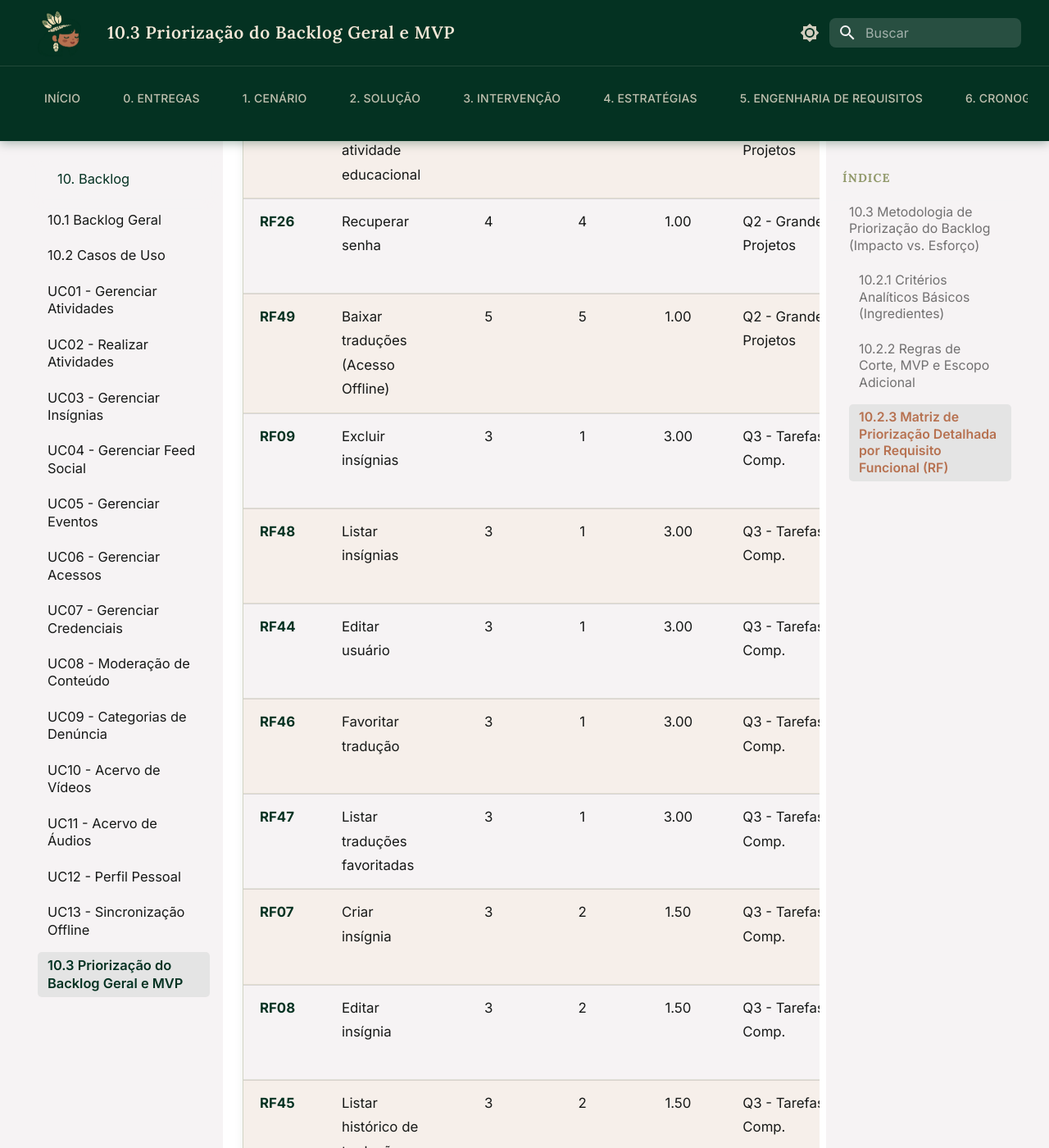
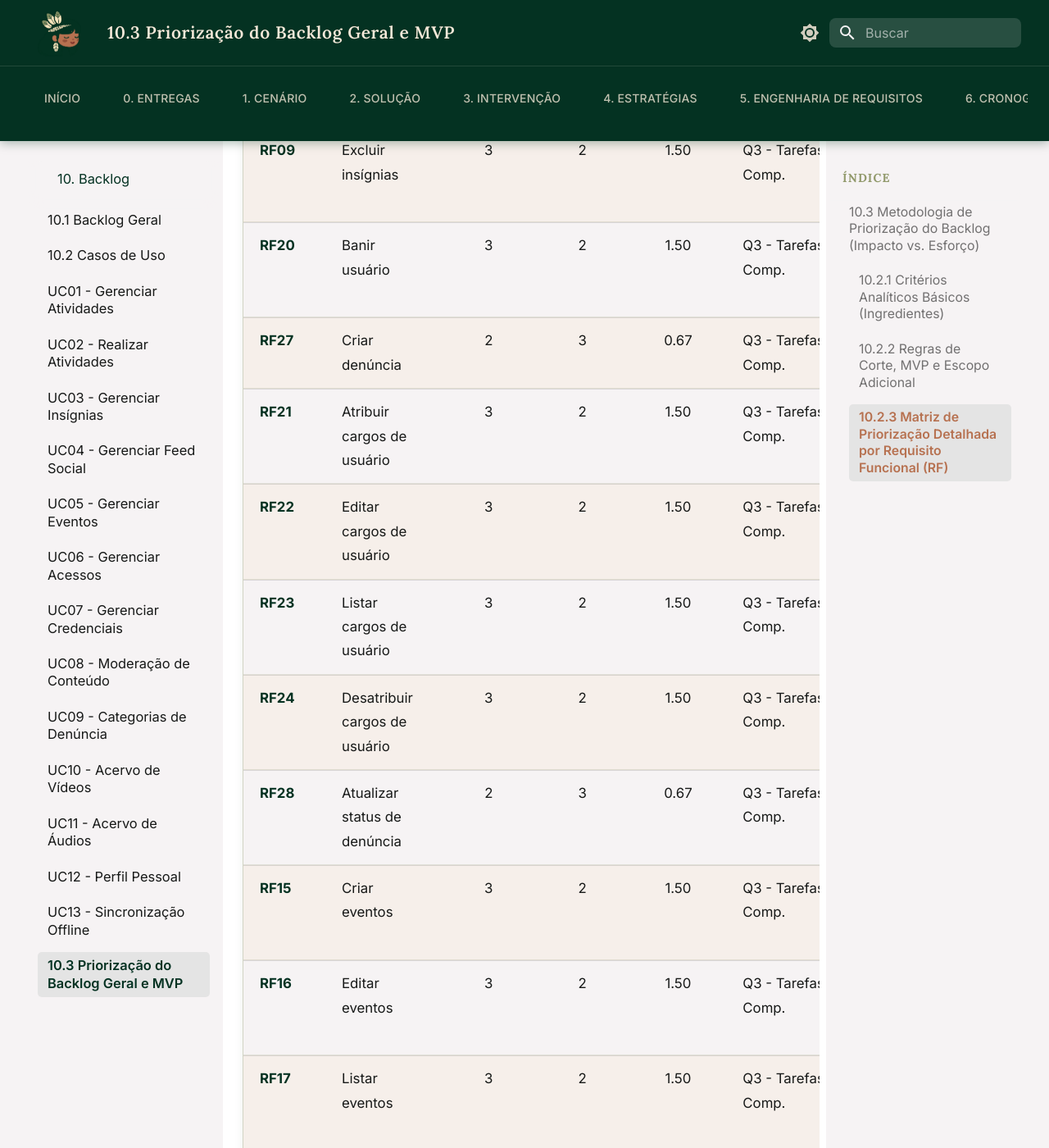
Before and after one commit to mdsreq-fga-unb/REQ-2026.1-T02-Nativo, an MkDocs documentation site: the page built from docs/10-backlog/mvp.md, in a window 1280 px wide and 1400 px high, scrolled down 5631 px. Shown: the whole window at 82% size. Built offline with MkDocs 1.6.1 and Material for MkDocs 9.7.7, drawn with Linux system fonts in a browser that asks for light colours; some of the changed text lies outside the part shown.

Commit message:
fix: tabela de priorização

```diff
--- a/docs/10-backlog/mvp.md
+++ b/docs/10-backlog/mvp.md
@@ -54,52 +54,52 @@
 
 | ID | Requisito Funcional (RF) | Impacto | Esforço | Valor (Imp/Esf) | Quadrante Resultante | Compõe a Entrega? |
 | :--- | :--- | :---: | :---: | :---: | :--- | :--- |
+| **RF34** | Cadastrar vídeo | 5 | 2 | 2.50 | Q1 - Ganhos Rápidos | **SIM (MVP - Iteração 6)** |
 | **RF35** | Exibir vídeo | 5 | 1 | 5.00 | Q1 - Ganhos Rápidos | **SIM (MVP - Iteração 6)** |
+| **RF36** | Excluir vídeo | 4 | 1 | 4.00 | Q1 - Ganhos Rápidos | **SIM (MVP - Iteração 6)** |
+| **RF37** | Associar vídeo | 5 | 2 | 2.50 | Q1 - Ganhos Rápidos | **SIM (MVP - Iteração 7)** |
+| **RF38** | Desassociar vídeo | 4 | 1 | 4.00 | Q1 - Ganhos Rápidos | **SIM (MVP - Iteração 7)** |
+| **RF39** | Cadastrar áudio | 5 | 2 | 2.50 | Q1 - Ganhos Rápidos | **SIM (MVP - Iteração 6)** |
 | **RF40** | Reproduzir áudio | 5 | 1 | 5.00 | Q1 - Ganhos Rápidos | **SIM (MVP - Iteração 6)** |
-| **RF36** | Excluir vídeo | 4 | 1 | 4.00 | Q1 - Ganhos Rápidos | **SIM (MVP - Iteração 6)** |
-| **RF38** | Desassociar vídeo | 4 | 1 | 4.00 | Q1 - Ganhos Rápidos | **SIM (MVP - Iteração 7)** |
 | **RF41** | Excluir áudio | 4 | 1 | 4.00 | Q1 - Ganhos Rápidos | **SIM (MVP - Iteração 6)** |
+| **RF42** | Associar áudio | 5 | 2 | 2.50 | Q1 - Ganhos Rápidos | **SIM (MVP - Iteração 7)** |
 | **RF43** | Desassociar áudio | 4 | 1 | 4.00 | Q1 - Ganhos Rápidos | **SIM (MVP - Iteração 7)** |
-| **RF22** | Editar cargos de usuário | 4 | 1 | 4.00 | Q1 - Ganhos Rápidos | **SIM (MVP - Iteração 9)** |
-| **RF23** | Listar cargos de usuário | 4 | 1 | 4.00 | Q1 - Ganhos Rápidos | **SIM (MVP - Iteração 9)** |
-| **RF24** | Excluir cargos de usuário | 4 | 1 | 4.00 | Q1 - Ganhos Rápidos | **SIM (MVP - Iteração 9)** |
-| **RF34** | Cadastrar vídeo | 5 | 2 | 2.50 | Q1 - Ganhos Rápidos | **SIM (MVP - Iteração 6)** |
-| **RF37** | Associar vídeo | 5 | 2 | 2.50 | Q1 - Ganhos Rápidos | **SIM (MVP - Iteração 7)** |
-| **RF39** | Cadastrar áudio | 5 | 2 | 2.50 | Q1 - Ganhos Rápidos | **SIM (MVP - Iteração 6)** |
-| **RF42** | Associar áudio | 5 | 2 | 2.50 | Q1 - Ganhos Rápidos | **SIM (MVP - Iteração 7)** |
 | **RF25** | Candidatar-se a professor | 5 | 2 | 2.50 | Q1 - Ganhos Rápidos | **SIM (MVP - Iteração 9)** |
-| **RF20** | Banir usuário | 4 | 2 | 2.00 | Q1 - Ganhos Rápidos | **SIM (MVP - Iteração 9)** |
-| **RF21** | Atribuir cargos de usuário | 4 | 2 | 2.00 | Q1 - Ganhos Rápidos | **SIM (MVP - Iteração 9)** |
+| **RF49** | Baixar traduções (Acesso Offline) | 5 | 4 | 1.25 | Q2 - Grandes Projetos | **SIM (MVP - Iteração 8)** |
+| **RF26** | Recuperar senha | 5 | 4 | 1.25 | Q2 - Grandes Projetos | **SIM (MVP - Iteração 9)** |
 | **RF01** | Criar atividade educacional | 5 | 4 | 1.25 | Q2 - Grandes Projetos | **SIM (MVP - Iteração 7)** |
+| **RF02** | Listar atividades educacional | 5 | 4 | 1.25 | Q2 - Grandes Projetos | **SIM (MVP - Iteração 7)** |
 | **RF03** | Responder atividade educacional | 5 | 4 | 1.25 | Q2 - Grandes Projetos | **SIM (MVP - Iteração 8)** |
 | **RF04** | Visualizar resultado da atividade | 5 | 4 | 1.25 | Q2 - Grandes Projetos | **SIM (MVP - Iteração 8)** |
-| **RF02** | Listar atividades educacional | 4 | 4 | 1.00 | Q2 - Grandes Projetos | **SIM (MVP - Iteração 7)** |
-| **RF05** | Editar atividade educacional | 4 | 4 | 1.00 | Q2 - Grandes Projetos | **SIM (MVP - Iteração 9)** |
-| **RF06** | Excluir atividade educacional | 4 | 4 | 1.00 | Q2 - Grandes Projetos | **SIM (MVP - Iteração 9)** |
-| **RF26** | Recuperar senha | 4 | 4 | 1.00 | Q2 - Grandes Projetos | **SIM (MVP - Iteração 9)** |
-| **RF49** | Baixar traduções (Acesso Offline) | 5 | 5 | 1.00 | Q2 - Grandes Projetos | **SIM (MVP - Iteração 8)** |
-| **RF09** | Excluir insígnias | 3 | 1 | 3.00 | Q3 - Tarefas Comp. | **SIM (Iteração 10)** |
-| **RF48** | Listar insígnias | 3 | 1 | 3.00 | Q3 - Tarefas Comp. | **SIM (Iteração 10)** |
-| **RF44** | Editar usuário | 3 | 1 | 3.00 | Q3 - Tarefas Comp. | **SIM (Iteração 11)** |
-| **RF46** | Favoritar tradução | 3 | 1 | 3.00 | Q3 - Tarefas Comp. | **SIM (Iteração 11)** |
-| **RF47** | Listar traduções favoritadas | 3 | 1 | 3.00 | Q3 - Tarefas Comp. | **SIM (Iteração 11)** |
+| **RF05** | Editar atividade educacional | 5 | 4 | 1.25 | Q2 - Grandes Projetos | **SIM (MVP - Iteração 9)** |
+| **RF06** | Excluir atividade educacional | 5 | 4 | 1.25 | Q2 - Grandes Projetos | **SIM (MVP - Iteração 9)** |
 | **RF07** | Criar insígnia | 3 | 2 | 1.50 | Q3 - Tarefas Comp. | **SIM (Iteração 10)** |
 | **RF08** | Editar insígnia | 3 | 2 | 1.50 | Q3 - Tarefas Comp. | **SIM (Iteração 10)** |
+| **RF09** | Excluir insígnias | 3 | 2 | 1.50 | Q3 - Tarefas Comp. | **SIM (Iteração 10)** |
+| **RF20** | Banir usuário | 3 | 2 | 1.50 | Q3 - Tarefas Comp. | **SIM (Iteração 9)** |
+| **RF27** | Criar denúncia | 2 | 3 | 0.67 | Q3 - Tarefas Comp. | **NÃO** |
+| **RF21** | Atribuir cargos de usuário | 3 | 2 | 1.50 | Q3 - Tarefas Comp. | **SIM (Iteração 9)** |
+| **RF22** | Editar cargos de usuário | 3 | 2 | 1.50 | Q3 - Tarefas Comp. | **SIM (Iteração 9)** |
+| **RF23** | Listar cargos de usuário | 3 | 2 | 1.50 | Q3 - Tarefas Comp. | **SIM (Iteração 9)** |
+| **RF24** | Desatribuir cargos de usuário | 3 | 2 | 1.50 | Q3 - Tarefas Comp. | **SIM (Iteração 9)** |
+| **RF28** | Atualizar status de denúncia | 2 | 3 | 0.67 | Q3 - Tarefas Comp. | **NÃO** |
+| **RF15** | Criar eventos | 3 | 2 | 1.50 | Q3 - Tarefas Comp. | **SIM (Iteração Adicional)** |
+| **RF16** | Editar eventos | 3 | 2 | 1.50 | Q3 - Tarefas Comp. | **SIM (Iteração Adicional)** |
+| **RF17** | Listar eventos | 3 | 2 | 1.50 | Q3 - Tarefas Comp. | **SIM (Iteração Adicional)** |
+| **RF18** | Excluir eventos | 3 | 2 | 1.50 | Q3 - Tarefas Comp. | **SIM (Iteração Adicional)** |
+| **RF29** | Listar denúncias | 2 | 3 | 0.67 | Q3 - Tarefas Comp. | **NÃO** |
+| **RF19** | Compartilhar eventos | 3 | 2 | 1.50 | Q3 - Tarefas Comp. | **SIM (Iteração Adicional)** |
 | **RF45** | Listar histórico de traduções | 3 | 2 | 1.50 | Q3 - Tarefas Comp. | **SIM (Iteração 11)** |
-| **RF15** | Criar eventos | 2 | 3 | 0.67 | Q3 - Tarefas Comp. | NÃO |
-| **RF16** | Editar eventos | 2 | 3 | 0.67 | Q3 - Tarefas Comp. | NÃO |
-| **RF17** | Listar eventos | 2 | 3 | 0.67 | Q3 - Tarefas Comp. | NÃO |
-| **RF18** | Excluir eventos | 2 | 3 | 0.67 | Q3 - Tarefas Comp. | NÃO |
-| **RF19** | Compartilhar eventos | 2 | 3 | 0.67 | Q3 - Tarefas Comp. | NÃO |
-| **RF27** | Criar denúncia | 2 | 3 | 0.67 | Q3 - Tarefas Comp. | NÃO |
-| **RF28** | Atualizar status de denúncia | 2 | 3 | 0.67 | Q3 - Tarefas Comp. | NÃO |
-| **RF29** | Listar denúncias | 2 | 3 | 0.67 | Q3 - Tarefas Comp. | NÃO |
-| **RF30** | Criar categoria de denúncia | 2 | 3 | 0.67 | Q3 - Tarefas Comp. | NÃO |
-| **RF31** | Editar categoria de denúncia | 2 | 3 | 0.67 | Q3 - Tarefas Comp. | NÃO |
-| **RF32** | Listar categorias de denúncia | 2 | 3 | 0.67 | Q3 - Tarefas Comp. | NÃO |
-| **RF33** | Excluir categoria de denúncia | 2 | 3 | 0.67 | Q3 - Tarefas Comp. | NÃO |
-| **RF10** | Criar publicação | 2 | 4 | 0.50 | Q4 - Consumidores Tempo | NÃO |
-| **RF11** | Editar publicação | 2 | 4 | 0.50 | Q4 - Consumidores Tempo | NÃO |
-| **RF12** | Listar publicações | 2 | 4 | 0.50 | Q4 - Consumidores Tempo | NÃO |
-| **RF13** | Excluir publicação | 2 | 4 | 0.50 | Q4 - Consumidores Tempo | NÃO |
-| **RF14** | Interagir com a publicação | 2 | 4 | 0.50 | Q4 - Consumidores Tempo | NÃO |
+| **RF46** | Favoritar tradução | 3 | 2 | 1.50 | Q3 - Tarefas Comp. | **SIM (Iteração 11)** |
+| **RF47** | Listar traduções favoritadas | 3 | 2 | 1.50 | Q3 - Tarefas Comp. | **SIM (Iteração 11)** |
+| **RF30** | Criar categoria de denúncia | 2 | 3 | 0.67 | Q3 - Tarefas Comp. | **NÃO** |
+| **RF44** | Editar usuário | 3 | 2 | 1.50 | Q3 - Tarefas Comp. | **SIM (Iteração 11)** |
+| **RF48** | Listar insígnias | 3 | 2 | 1.50 | Q3 - Tarefas Comp. | **SIM (Iteração 10)** |
+| **RF31** | Editar categoria de denúncia | 2 | 3 | 0.67 | Q3 - Tarefas Comp. | **NÃO** |
+| **RF32** | Listar categorias de denúncia | 2 | 3 | 0.67 | Q3 - Tarefas Comp. | **NÃO** |
+| **RF33** | Excluir categoria de denúncia | 2 | 3 | 0.67 | Q3 - Tarefas Comp. | **NÃO** |
+| **RF10** | Criar publicação | 2 | 5 | 0.40 | Q4 - Consumidores Tempo | **NÃO** |
+| **RF11** | Editar publicação | 2 | 5 | 0.40 | Q4 - Consumidores Tempo | **NÃO** |
+| **RF12** | Listar publicações | 2 | 5 | 0.40 | Q4 - Consumidores Tempo | **NÃO** |
+| **RF13** | Excluir publicação | 2 | 5 | 0.40 | Q4 - Consumidores Tempo | **NÃO** |
+| **RF14** | Interagir com a publicação | 2 | 5 | 0.40 | Q4 - Consumidores Tempo | **NÃO** |
```
Also changed, not shown: docs/08-requisitos/rf.md (+1 -1 lines).
